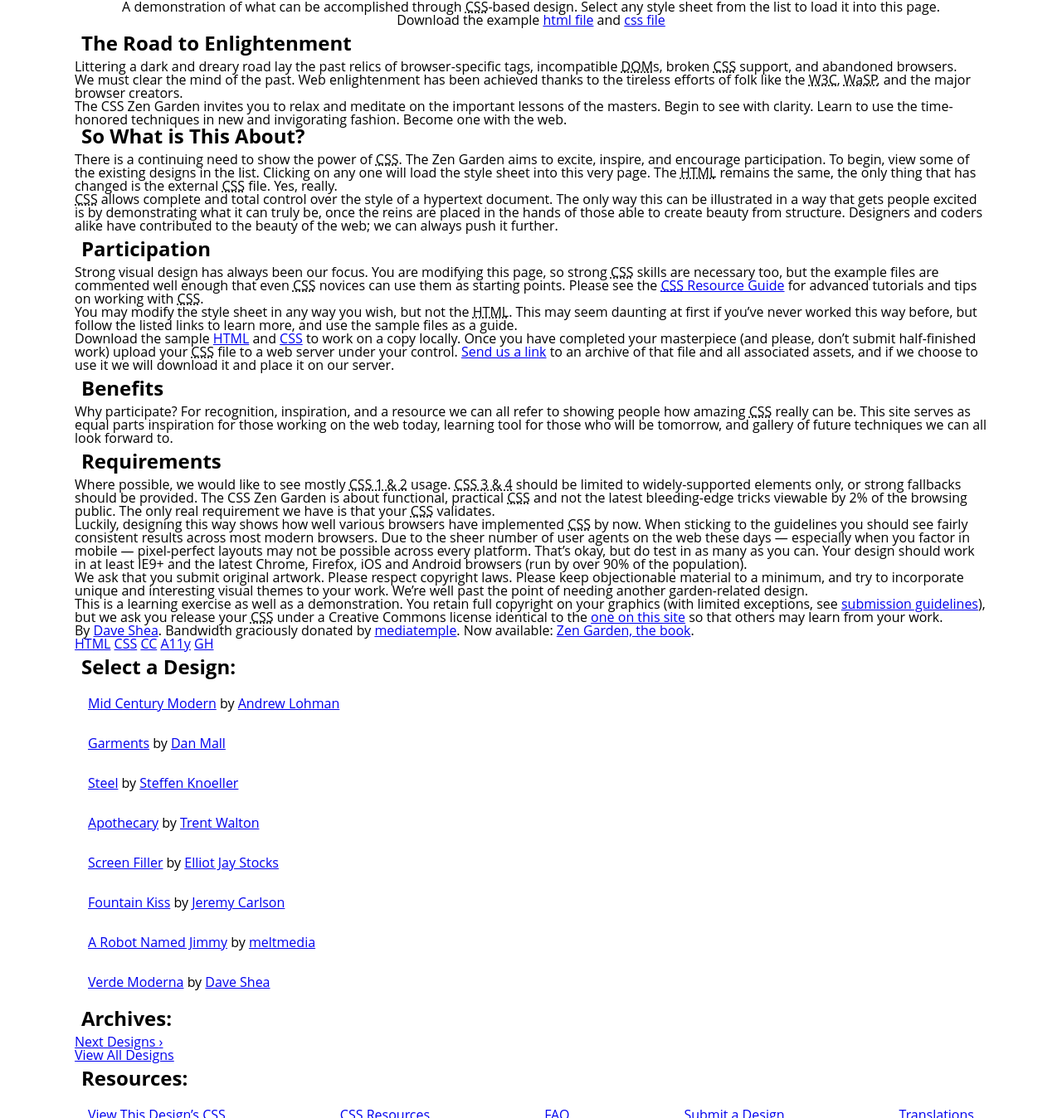
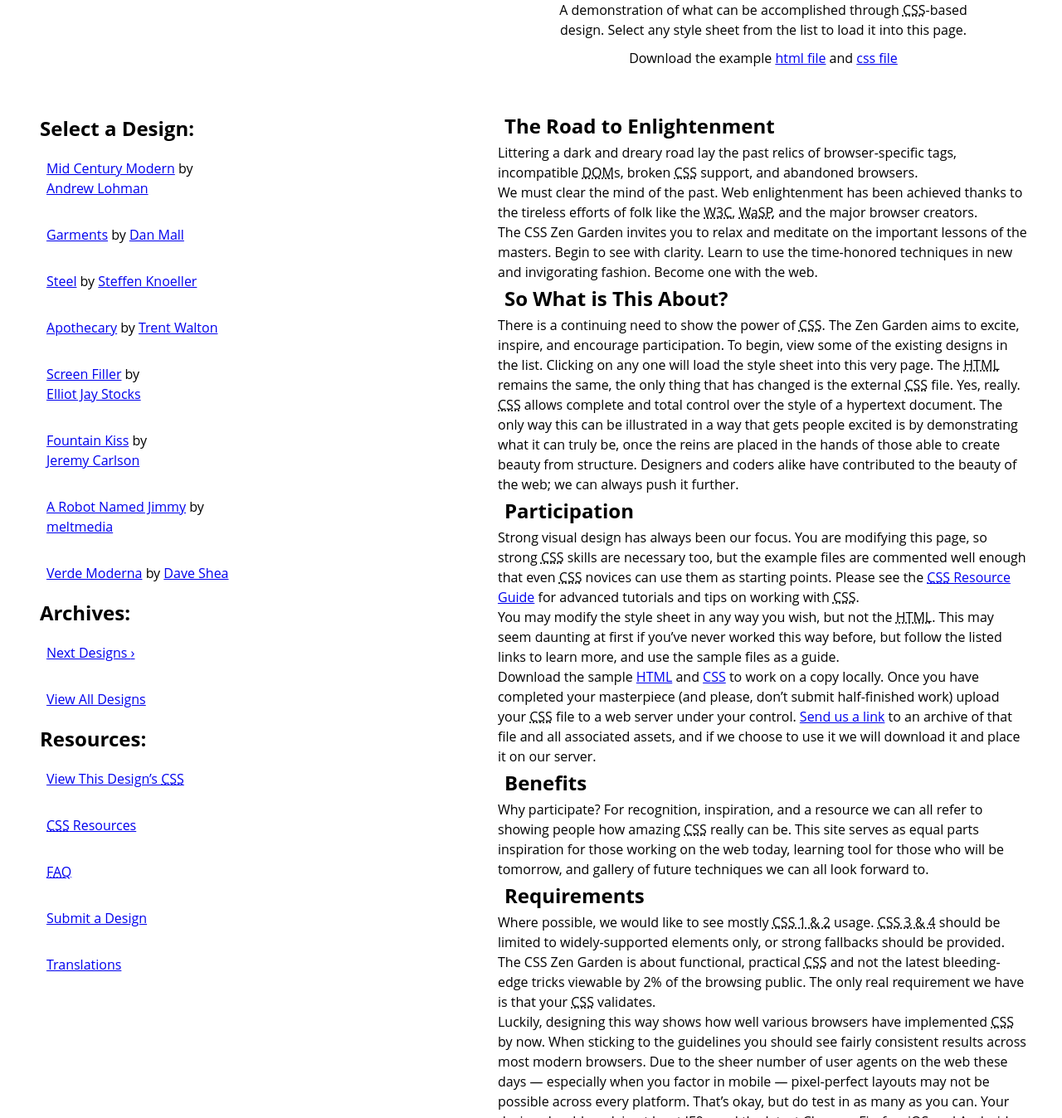
Before and after one commit to souluizfelipe/css_zen_garden, a plain HTML site: page index.html in a window 1280 px wide. Shown: the part 200-1548 px from the top of the page at 83% size. Drawn offline with Linux system fonts and the light colour scheme.

Commit message:
add asside position

```diff
--- a/style.css
+++ b/style.css
@@ -10,7 +10,7 @@
 body {
   font-size: 16px;
   font-family: 'Open Sans', sans-serif;
-  line-height: 1;
+  line-height: 1.5rem;
 }
 
 /* to delete */
@@ -24,7 +24,7 @@ p {
 /* to delete */
 
 .page-wrapper {
-  max-width: 1100px;
+  max-width: 1200px;
   margin: 0 auto;
 }
 
@@ -39,6 +39,11 @@ h3 {
 
 /* intro  */
 
+.intro {
+  width: 80vh;
+  float: right;
+}
+
 .intro header {
   height: 200px;
   text-align: center;
@@ -51,6 +56,7 @@ h3 {
   font-family: 'Bebas Neue', cursive;
   font-size: 4.5rem;
   margin: 0;
+  line-height: 1;
 }
 
 .intro header h1, .intro header h2 {
@@ -60,6 +66,17 @@ h3 {
 .summary {
   margin: 0;
   text-align: center;
+  margin-bottom: 50px;
+
+}
+
+.summary p:first-child {
+  max-width: 500px;
+  margin: 0 auto;
+}
+
+.summary p:last-child {
+  margin: 10px auto 0;
 }
 
 .preamble {
@@ -68,23 +85,35 @@ h3 {
 
 /* end intro */
 
+/* main supporting */
+
+.main {
+  width: 80vh;
+  float: right;
+}
+
+/* end main supporting */
+
 /* sidebar */
 
-.design-selection nav ul li {
-  padding: 1rem;
+.sidebar {
+  max-width: 20vw;
+  position: absolute;
+  top: 335px;
 }
 
-
-.zen-resources ul {
-  list-style: none;
-  display: flex;
-  flex-direction: row;
-  justify-content: space-between;
-}
-
-.zen-resources ul li a {
+.sidebar ul li a {
   padding: 1rem;
   display: inline-block;
 }
 
+.sidebar .design-selection nav ul li {
+  padding: 1rem;
+}
+
+.sidebar .design-selection nav ul li a {
+  padding: 0;
+}
+
+
 /* end sidebar */
```
